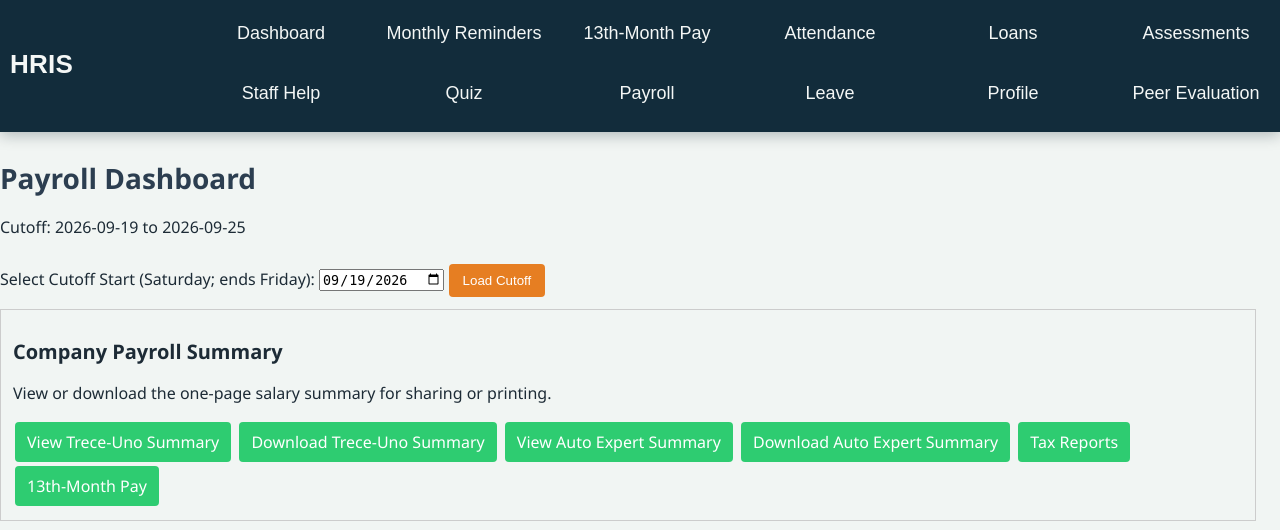
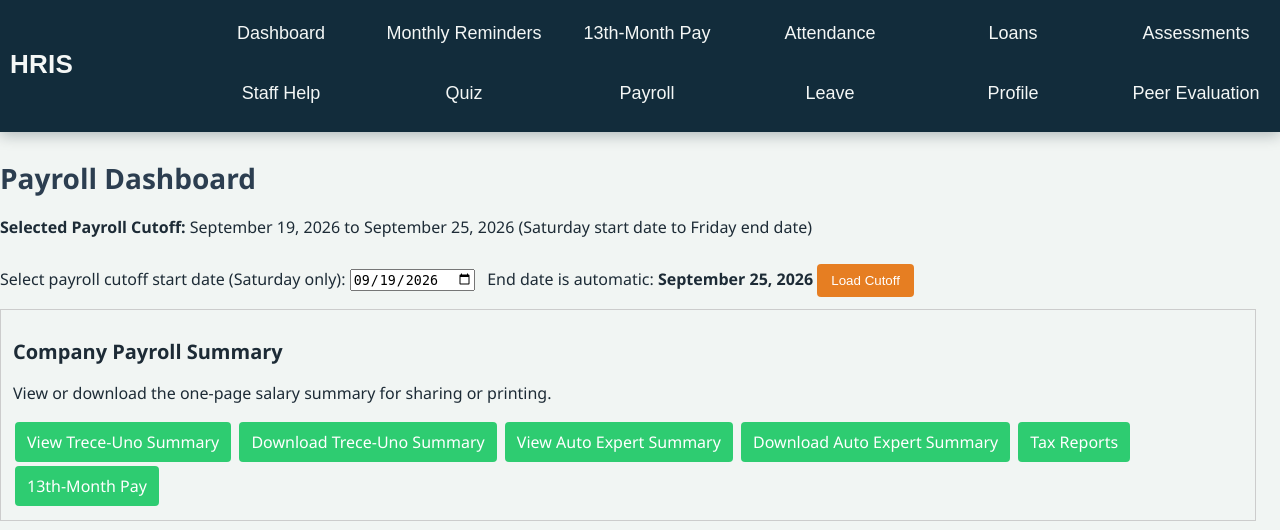
Before and after one commit to edzvr/hris, a Flask app: page /payroll_dashboard in a window 1280 px wide. Shown: the top 530 px of the page. Run offline with Flask 3, Linux system fonts and the light colour scheme; a user stored in the database is signed in; data comes from the database, SQL or seed files in the repository; data that the repository does not hold is empty; some libraries are stand-ins or nearby versions.

Commit message:
Show payroll cutoff date range

```diff
--- a/templates/payroll_dashboard.html
+++ b/templates/payroll_dashboard.html
@@ -70,11 +70,13 @@
 <body>
 <main class="page-shell">
     <h1>Payroll Dashboard</h1>
-    <p>Cutoff: {{ start_cutoff }} to {{ end_cutoff }}</p>
+    <p><strong>Selected Payroll Cutoff:</strong> {{ start_cutoff.strftime('%B %d, %Y') }} to {{ end_cutoff.strftime('%B %d, %Y') }} <span>(Saturday start date to Friday end date)</span></p>
 
     <form method="GET" style="margin:12px 0;">
-        <label for="cutoff-start">Select Cutoff Start (Saturday; ends Friday):</label>
-        <input id="cutoff-start" type="date" name="cutoff_start" value="{{ start_cutoff }}" required>
+        <label for="cutoff-start">Select payroll cutoff start date (Saturday only):</label>
+        <input id="cutoff-start" type="date" name="cutoff_start" value="{{ start_cutoff }}" required
+               onchange="if (new Date(this.value + 'T00:00:00').getDay() !== 6) { alert('Please select a Saturday start date. The Friday end date is automatic.'); this.value = '{{ start_cutoff }}'; }">
+        <span style="margin-left:8px;">End date is automatic: <strong>{{ end_cutoff.strftime('%B %d, %Y') }}</strong></span>
         <button type="submit">Load Cutoff</button>
     </form>
 
```
